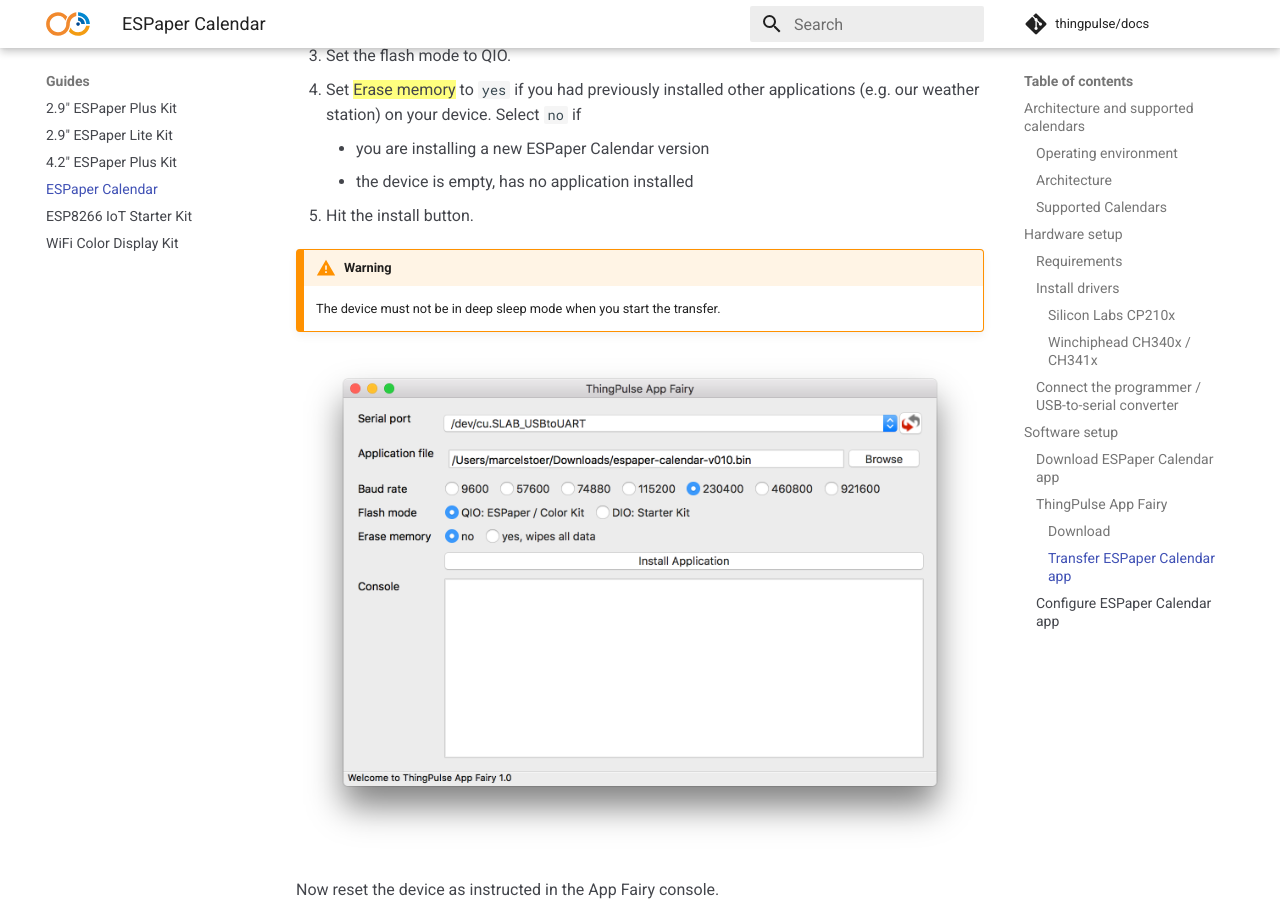
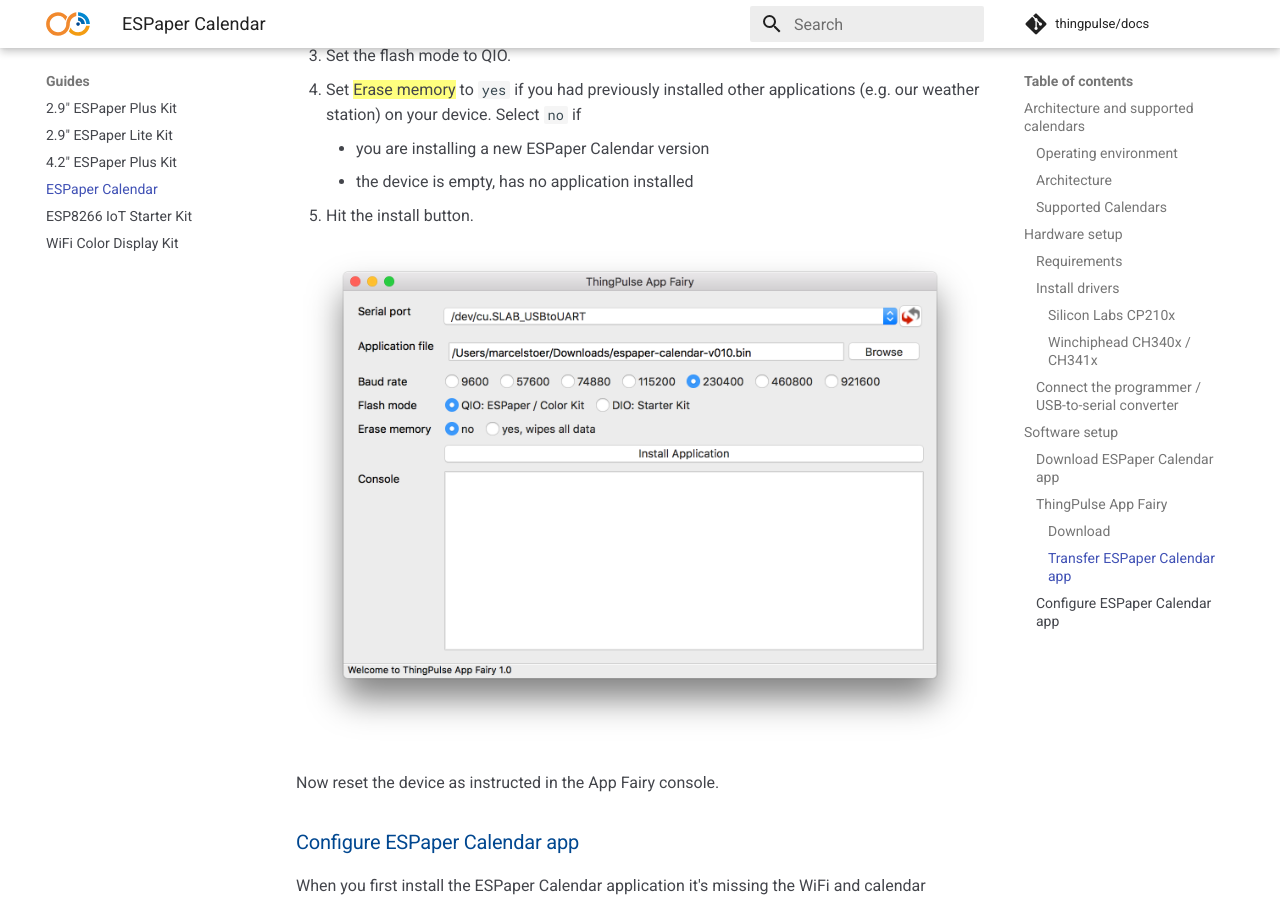
Before and after one commit to ThingPulse/docs, an MkDocs documentation site: the page built from docs/guides/espaper-calendar.md, in a window 1280 px wide and 900 px high, scrolled down 5131 px. Built offline with MkDocs 1.6.1 and Material for MkDocs 9.7.7, drawn with Linux system fonts in a browser that asks for light colours; comment, search, counter and statistics services are not loaded.

Commit message:
Remove deep sleep not for App Fairy (fixed)

```diff
--- a/docs/guides/espaper-calendar.md
+++ b/docs/guides/espaper-calendar.md
@@ -100,8 +100,6 @@
 	*  the device is empty, has no application installed
 1. Hit the install button.
 
-!!! warning
-    The device must not be in deep sleep mode when you start the transfer.
 
 ![](../img/guides/espaper-calendar/ThingPulse-ESPaper-Calendar-App-Fairy-settings.png)
 
```
